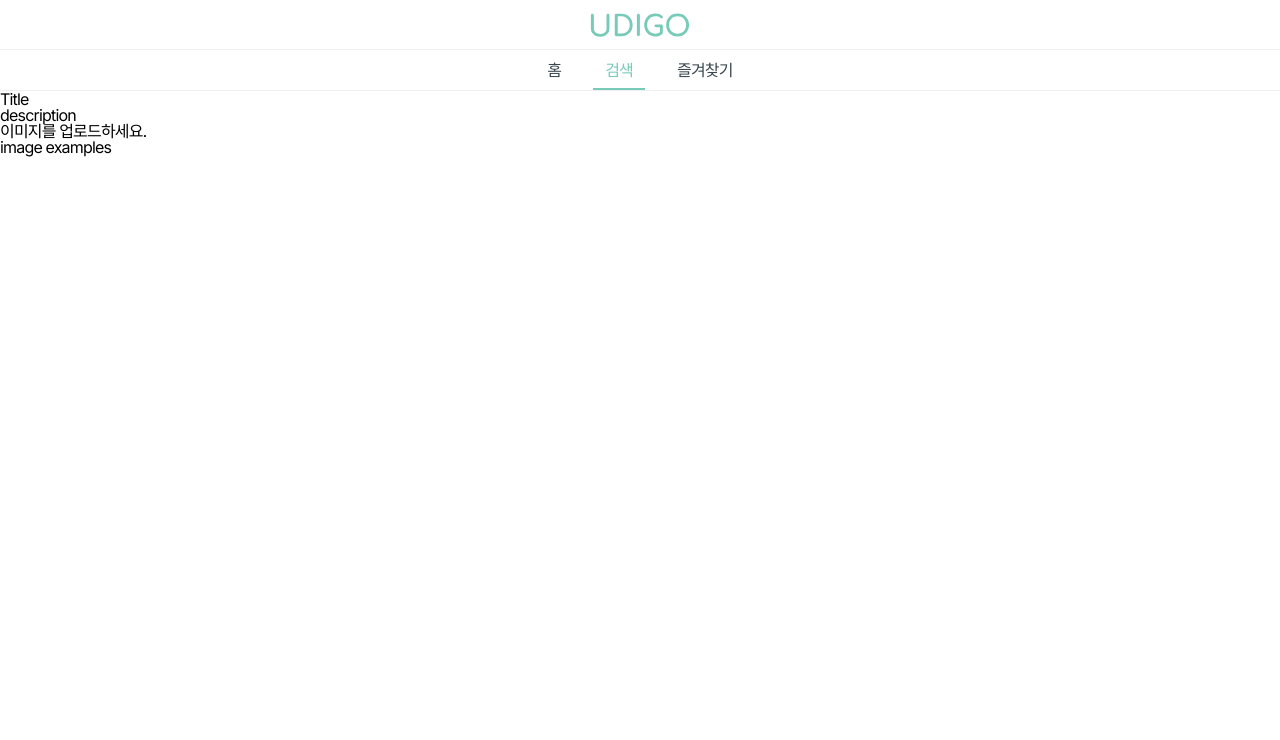
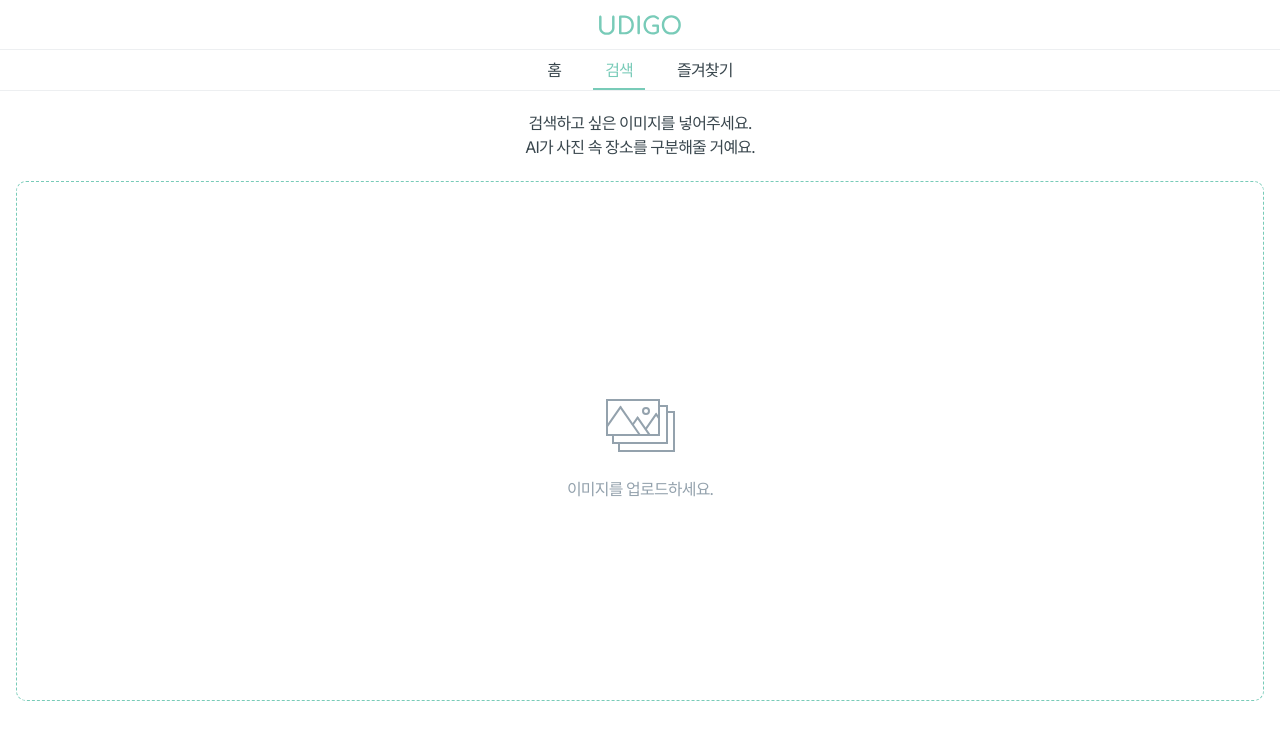
Before and after one commit to kec0130/UDIGO_FRONTEND, a React (Create React App) app: page /search in a window 1280 px wide. Shown: the top 740 px of the page. Built offline with nearby package versions, Linux system fonts and the light colour scheme; a web font is replaced by a local one.

Commit message:
Feat: Update search page

```diff
--- a/src/assets/svgs/index.ts
+++ b/src/assets/svgs/index.ts
@@ -1,2 +1,3 @@
 export { ReactComponent as LogoImage } from './app_icon.svg'
 export { ReactComponent as LogoText } from './logo_text.svg'
+export { ReactComponent as ImageIcon } from './ic_gallery.svg'
--- a/src/components/Layout/index.tsx
+++ b/src/components/Layout/index.tsx
@@ -5,10 +5,12 @@ import styles from './layout.module.scss'
 
 const Layout = () => {
   return (
-    <div className={styles.container}>
+    <>
       <GNB />
-      <Outlet />
-    </div>
+      <main className={styles.mainContainer}>
+        <Outlet />
+      </main>
+    </>
   )
 }
 
--- a/src/components/Layout/layout.module.scss
+++ b/src/components/Layout/layout.module.scss
@@ -1,4 +1,8 @@
 @use '/src/styles/constants/colors';
+
+.mainContainer {
+  padding: 20px 16px;
+}
 
 .logoWrapper {
   display: flex;
@@ -8,7 +12,7 @@
   border-bottom: 1px solid colors.$GRAY50;
 
   .logoText {
-    height: 24px;
+    height: 20px;
     fill: colors.$PRIMARY;
   }
 }
--- a/src/routes/Search/index.tsx
+++ b/src/routes/Search/index.tsx
@@ -3,7 +3,17 @@ import { ChangeEvent, FormEvent, useRef, useState } from 'react'
 import { getPlaceInferenceApi } from 'services/place'
 import { IPlaceApiRes } from 'types/place'
 
+import Button from 'components/Button'
+import { ImageIcon } from 'assets/svgs'
 import styles from './search.module.scss'
+
+const INIT_TEXT = (
+  <>
+    검색하고 싶은 이미지를 넣어주세요.
+    <br />
+    AI가 사진 속 장소를 구분해줄 거예요.
+  </>
+)
 
 const Search = () => {
   const [imageSrc, setImageSrc] = useState('')
@@ -44,39 +54,48 @@ const Search = () => {
 
   const handleNewImageButtonClick = () => inputRef.current?.click()
 
+  const highlightSentence = () => {
+    if (!response) return null
+    const { sentence, label_category: labelCategory } = response
+    const startIndex = sentence.indexOf(labelCategory)
+    const endIndex = startIndex + labelCategory.length
+
+    return (
+      <p className={styles.resultSentence}>
+        {sentence.slice(0, startIndex)}
+        <mark>{sentence.slice(startIndex, endIndex)}</mark>
+        {sentence.slice(endIndex)}
+      </p>
+    )
+  }
+
+  const highlightedSentence = highlightSentence()
+
   return (
-    <>
-      <div>
-        <h3>Title</h3>
-        {response ? <div>{response.sentence}</div> : <p>description</p>}
-      </div>
+    <div className={styles.searchPage}>
+      <div className={styles.textWrapper}>{response ? highlightedSentence : INIT_TEXT}</div>
       <form onSubmit={handleSubmit}>
-        <div>
-          <input
-            type='file'
-            accept='image/*'
-            onChange={handleFileChange}
-            ref={inputRef}
-            className={styles.hidden}
-            id='image-input'
-          />
+        <input type='file' accept='image/*' onChange={handleFileChange} ref={inputRef} id='image-input' />
+        <div className={styles.imageWrapper}>
           {imageSrc ? (
             <img src={imageSrc} alt='preview' />
           ) : (
-            <label htmlFor='image-input'>이미지를 업로드하세요.</label>
+            <label htmlFor='image-input'>
+              <ImageIcon />
+              <span>이미지를 업로드하세요.</span>
+            </label>
           )}
         </div>
-        {imageSrc && (
-          <div>
-            <button type='button' onClick={handleNewImageButtonClick}>
-              다른 이미지 선택
-            </button>
-            {response ? <button type='button'>지도에서 찾기</button> : <button type='submit'>장소 추론</button>}
-          </div>
-        )}
+        <div className={styles.buttonWrapper}>
+          {imageSrc && (
+            <>
+              <Button value='다른 이미지 선택' buttonStyle='secondary' onClick={handleNewImageButtonClick} />
+              {response ? <Button value='지도에서 찾기' /> : <Button value='장소 검색' type='submit' />}
+            </>
+          )}
+        </div>
       </form>
-      <div>image examples</div>
-    </>
+    </div>
   )
 }
 
--- a/src/routes/Search/search.module.scss
+++ b/src/routes/Search/search.module.scss
@@ -1,3 +1,68 @@
-.hidden {
+@use '/src/styles/constants/colors';
+
+.textWrapper {
+  height: 50px;
+  line-height: 1.5;
+  color: colors.$GRAY800;
+  text-align: center;
+
+  .resultSentence {
+    line-height: 50px;
+
+    mark {
+      color: colors.$PRIMARY;
+      background-color: transparent;
+    }
+  }
+}
+
+input {
   display: none;
 }
+
+.imageWrapper {
+  height: calc(100vh - 280px);
+  margin: 20px 0;
+  overflow: hidden;
+  border: 1.5px dashed colors.$PRIMARY;
+  border-radius: 10px;
+
+  label {
+    display: flex;
+    flex-direction: column;
+    align-items: center;
+    justify-content: center;
+    width: 100%;
+    height: 100%;
+    color: colors.$GRAY300;
+    text-align: center;
+    cursor: pointer;
+
+    svg {
+      stroke: currentColor;
+    }
+
+    span {
+      display: block;
+      margin-top: 16px;
+    }
+  }
+
+  img {
+    width: 100%;
+    height: 100%;
+    object-fit: cover;
+  }
+}
+
+.buttonWrapper {
+  display: flex;
+
+  button {
+    width: 50%;
+
+    + button {
+      margin-left: 20px;
+    }
+  }
+}
--- a/src/styles/constants/_colors.scss
+++ b/src/styles/constants/_colors.scss
@@ -25,3 +25,4 @@ $GRAY300: #94a2ad;
 $GRAY800: #3a474e;
 
 $PRIMARY: #78cbb8;
+$PRIMARY_PRESSED: #5aa795;
```
Also changed, not shown: src/assets/svgs/ic_gallery.svg (added).
